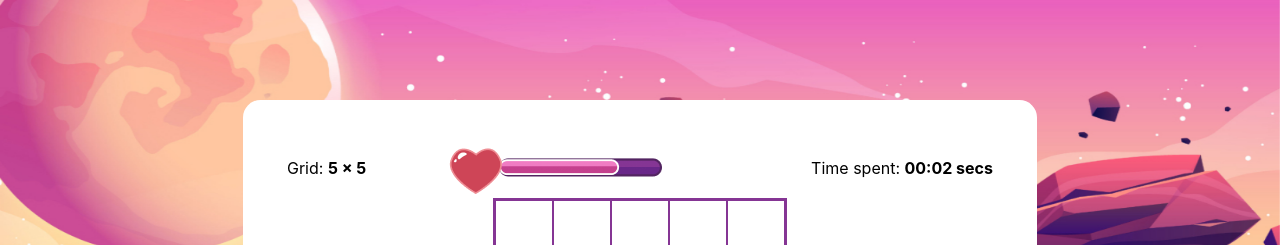
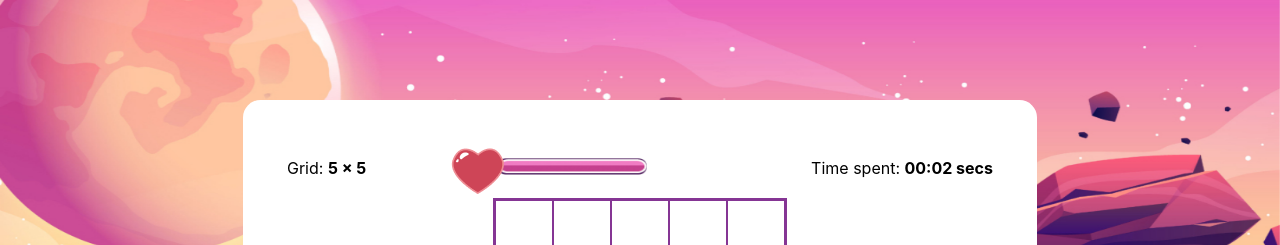
Before and after one commit to HENRYKC24/greedy-hunter-game, a React (Create React App) app: page / in a window 1280 px wide. Both pictures are taken after a click on the button "Start Game". Shown: the top 245 px of the page. Built offline with nearby package versions, Linux system fonts and the light colour scheme.

Commit message:
add functionality to the life bar

```diff
--- a/src/Components/BoardCell.js
+++ b/src/Components/BoardCell.js
@@ -52,9 +52,7 @@ const BoardCell = ({
           setWin(() => true);
         }
 
-        console.log(moves.maximumMoves, moves.totalMoves, moves);
         if(moves.maximumMoves - moves.totalMoves === 0) {
-          console.log('passed!')
           setLost(true);
           setState(() => {
             return {
--- a/src/Pages/GamePlay/GamePlay.js
+++ b/src/Pages/GamePlay/GamePlay.js
@@ -5,7 +5,7 @@ import Life from "../../Assets/heart.png";
 import LifeBarBackground from "../../Assets/live-track.png";
 import LifeBar from "../../Assets/live.png";
 import Rows from "./Rows";
-import Counter, {Min, Sec} from "../../Components/Counter";
+import Counter, { Min, Sec } from "../../Components/Counter";
 import randonNumbers from "../../Utilities/GenerateRandomNumbers";
 import GameStart from "../GameStart/GameStart";
 
@@ -20,6 +20,7 @@ const GamePlay = ({ state, setState }) => {
   const [clickedArray, setClickedArray] = useState([]);
   const [noMore, setNoMore] = useState(true);
   const [contentArray, setContentArray] = useState([]);
+
   const counter = useRef(<Counter />);
   if (noMore) {
     let array = randonNumbers(state.grid);
@@ -51,11 +52,13 @@ const GamePlay = ({ state, setState }) => {
           </div>
           <div>
             <img
+              style={{ width: 150 }}
               className={`${life} ${lifeBack}`}
               src={LifeBarBackground}
               alt="Life bar background"
             />
             <img
+              style={{ width: ((moves.maximumMoves - moves.totalMoves) * 150) /moves.maximumMoves, height: 15 }}
               className={`${life} ${lifeBar}`}
               src={LifeBar}
               alt="Life bar"
@@ -104,31 +107,35 @@ const GamePlay = ({ state, setState }) => {
       </div>
     </div>
   );
-  console.log("loosing: ", lost, "Eaten: ", eatenFood, Number(state.grid));
-  return moves.maximumMoves - moves.totalMoves !== 0 && eatenFood !== Number(state.grid) ? (
+  return moves.maximumMoves - moves.totalMoves !== 0 &&
+    eatenFood !== Number(state.grid) ? (
     Play
-  ) : eatenFood === Number(state.grid) ? <GameStart state={{
+  ) : eatenFood === Number(state.grid) ? (
+    <GameStart
+      state={{
         ...state,
         title: "Bravo!",
         text1: "Total Food: ",
         food: eatenFood,
-        min1: Min.toString().length === 1 ? '0' : '',
+        min1: Min.toString().length === 1 ? "0" : "",
         min2: Min,
-        sec1: Sec.toString().length === 1 ? '0' : '',
+        sec1: Sec.toString().length === 1 ? "0" : "",
         sec2: Sec,
         text2: "Time Spent: ",
         buttonText: "Start again",
         inputValue: state.grid,
-      }} /> : (
+      }}
+    />
+  ) : (
     <GameStart
       state={{
         ...state,
         title: "Game Over!",
         text1: "Total Food: ",
         food: eatenFood,
-        min1: Min.toString().length === 1 ? '0' : '',
+        min1: Min.toString().length === 1 ? "0" : "",
         min2: Min,
-        sec1: Sec.toString().length === 1 ? '0' : '',
+        sec1: Sec.toString().length === 1 ? "0" : "",
         sec2: Sec,
         text2: "Time Spent: ",
         buttonText: "Start again",
--- a/src/Pages/GamePlay/Styles.module.css
+++ b/src/Pages/GamePlay/Styles.module.css
@@ -16,20 +16,20 @@
 
 .heart {
   /* position: absolute; */
-  left: 0.5;
-  margin: -10px -140px;
+  /* left: 0.9; */
+  margin: -10px -138px;
 }
 
 .lifeBar {
-  /* position: absolute; */
-  left: 0.5;
-  margin: 1px 0 0 -90px;
+  position: absolute;
+  left: 1;
+  margin: 1.3px 0 0 -91px;
 }
 
 .lifeBack {
   /* position: absolute; */
   left: 0.5;
-  margin-left: -90px;
+  margin-left: -92px;
 }
 
 .topContainer {
```
